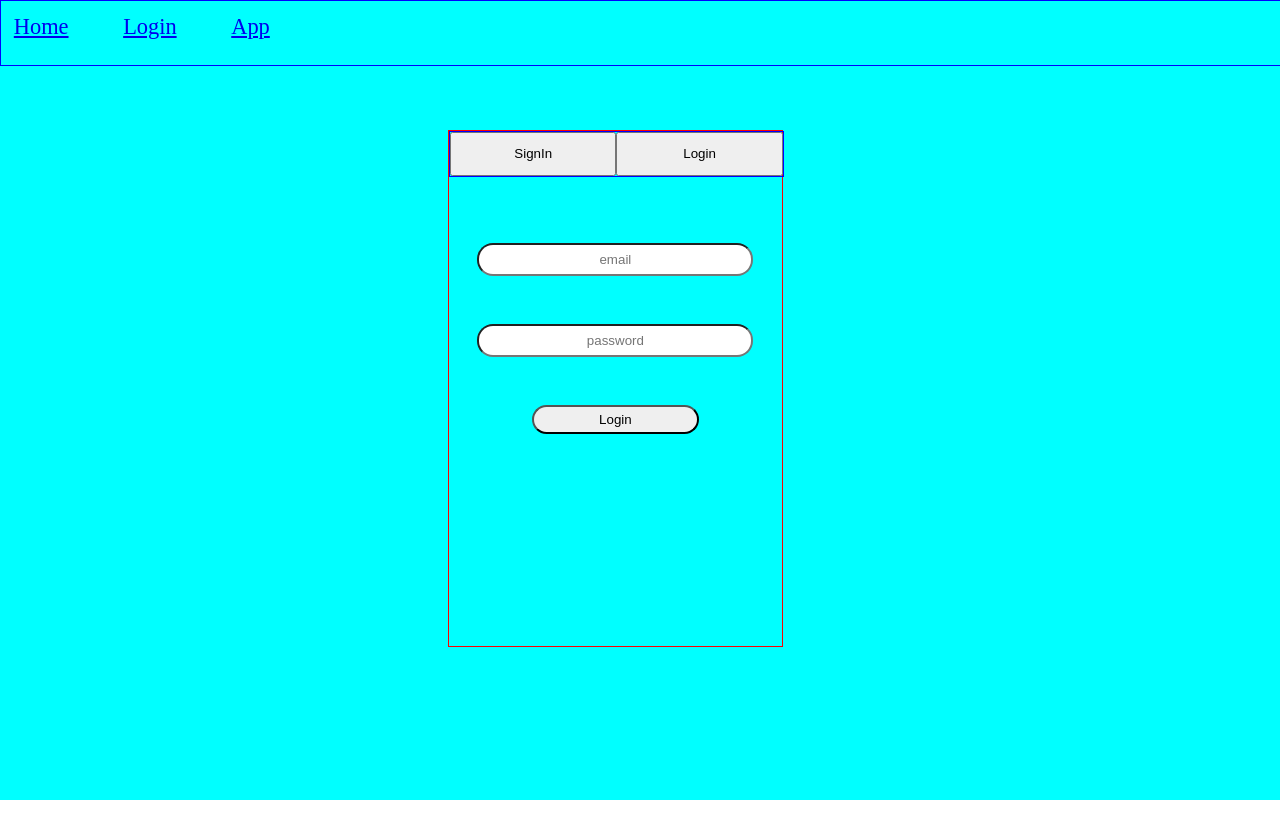
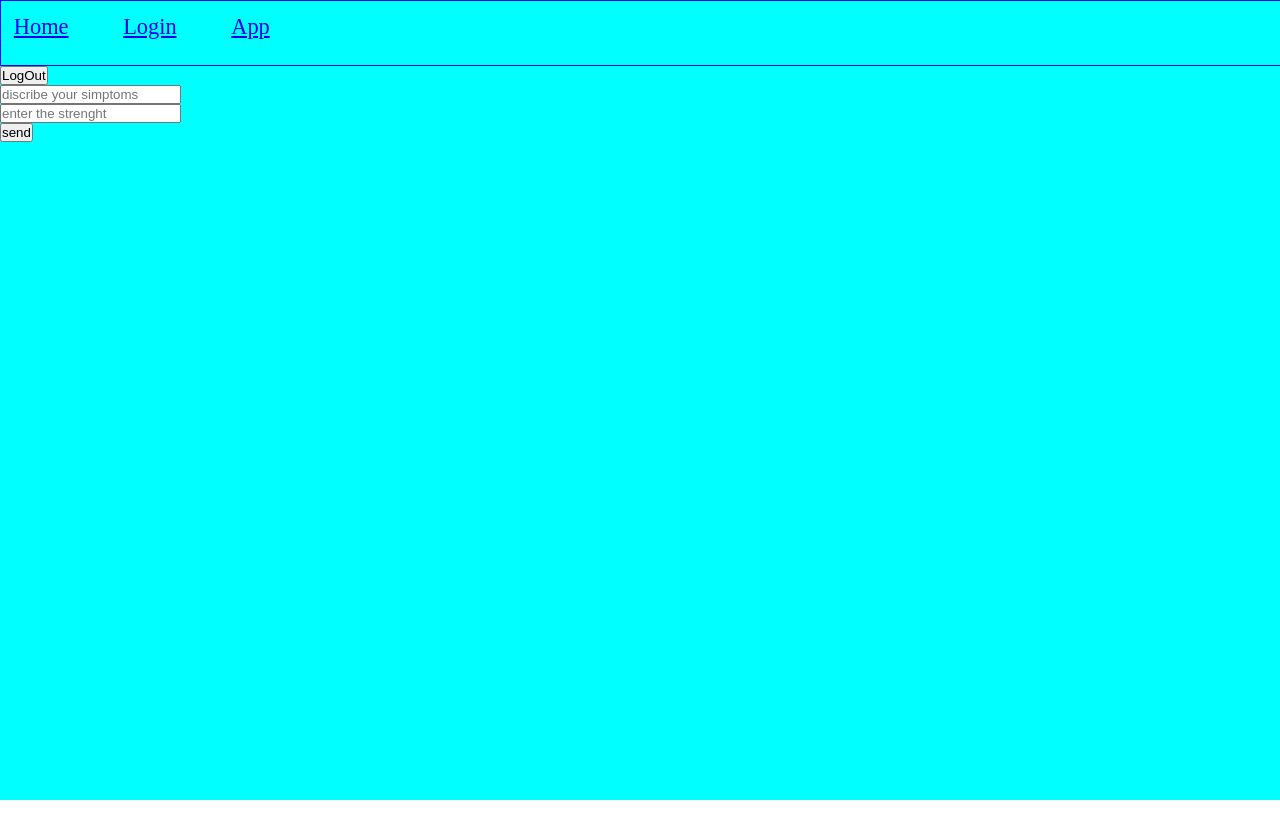
Before and after one commit to Afimc/iro-health, a React (Vite) app: page /app in a window 1280 px wide. Before the commit this address led to /login. Shown: the top 838 px of the page. After the commit the page ends 802 px from the top, so only its background shows below. Built offline with nearby package versions, Linux system fonts and the light colour scheme; no server answers; the database is empty.

Commit message:
setDoc firebase function created and set the app to create furst doc on signIN for the patient with same id as user id , email addres and no simptoms added. plus some changes on store and navigate route

```diff
--- a/src/core/firebase/config.ts
+++ b/src/core/firebase/config.ts
@@ -1,6 +1,6 @@
 import { initializeApp } from "firebase/app";
 import { getAuth, createUserWithEmailAndPassword, signInWithEmailAndPassword, signOut} from "firebase/auth";
-import { initializeFirestore, collection, getDocs, onSnapshot, addDoc, updateDoc, doc, setDoc} from 'firebase/firestore'
+import { initializeFirestore, collection, getDocs, onSnapshot, addDoc, updateDoc, doc, setDoc } from 'firebase/firestore'
 import { ISimptomsData } from "../interfaces";
 
 const firebaseConfig = {
@@ -22,16 +22,16 @@ export const logOut = () => signOut(auth)
 export const DB = initializeFirestore(firebaseApp, {})
 
 const PatientsCollection = collection(DB, 'Patients')
+
 export const onSnapshotUserCollection = (func: any) => onSnapshot(PatientsCollection, func)
+
 getDocs(PatientsCollection)
   .then((result)=>{
     console.log({result})
-    // result.docs[0].id
-
   })
 
-
 export const unSubscribe = onSnapshot(PatientsCollection,(result2)=>{
+  console.log({result2})
   return result2
 })
 
@@ -43,6 +43,12 @@ export const addInfo = (data:ISimptomsData) => addDoc(PatientsCollection,data)
   .catch((error)=>{
     console.log(error);
   })
+
+
+export const SetDOC = (id:any, data:any) => {
+  const docRef = doc(DB, "Patients", id)
+  setDoc(docRef, data)
+}
 
 
 
--- a/src/core/interfaces.tsx
+++ b/src/core/interfaces.tsx
@@ -17,6 +17,7 @@ export interface IsymprmDescription {
 
 export interface IUserStore {
     userUID: string;
+    userEmail:string;
     simptoms: ISimptomsData[];
     userStatus: TStatus;
 
--- a/src/core/stores/userStore.tsx
+++ b/src/core/stores/userStore.tsx
@@ -4,6 +4,7 @@ import { onLogIn } from "../../shared/firebaseFunctions";
 
 export const userStore = create<IUserStore>()((set) => ({
     userUID: '',
+    userEmail:'',
     simptoms: [
         {
             strength:{
@@ -16,7 +17,7 @@ export const userStore = create<IUserStore>()((set) => ({
             }
         }
     ],
-    userStatus: 'LoggedOut',
+    userStatus: 'LoggedIn',
 
     setUserUID: (s) => set(() => ({ userUID: s })),
     setSimptoms: (s) => set(() => ({ simptoms: s })),
--- a/src/pages/app/app.tsx
+++ b/src/pages/app/app.tsx
@@ -1,12 +1,13 @@
 import "./app.scss";
 import { useEffect, useState } from "react";
 import { useNavigate } from "react-router-dom";
-import { logOut, onSnapshotUserCollection,  } from "../../core/firebase/config";
+import { logOut } from "../../core/firebase/config";
 import { LoadingWrapper } from "../../shared/loadingWrapper/loadingWrapper";
 import { userStore } from "../../core/stores/userStore";
 
 
 export function AppPage() {
+  const setUserStatus = userStore((state)=> state.setUserStatus)
   const userStatus = userStore((state) => state.userStatus);
   const navigate = useNavigate();
 
@@ -14,8 +15,7 @@ export function AppPage() {
     if (userStatus==='LoggedOut') {
       navigate("/login");
     }
-    const info = onSnapshotUserCollection(()=>{})
-    console.log(info)
+
   }, []);
 
   const [SimptomData, setSimptomData] = useState({
@@ -33,13 +33,17 @@ export function AppPage() {
 
   const handleSubmit = (e: any) => {
     e.preventDefault();
-   console.log(SimptomData)
+
+
+
 
   }
 
   function onLogOut() {
     logOut();
+    setUserStatus('LoggedOut')
     navigate("/");
+
   }
 
   return (
--- a/src/pages/enter/login-signin/login/login.tsx
+++ b/src/pages/enter/login-signin/login/login.tsx
@@ -6,6 +6,7 @@ import { userStore } from '../../../../core/stores/userStore';
 
 
 export function Login() {
+  const setUserStatus = userStore((state)=> state.setUserStatus)
   const userStatus = userStore((state) => state.userStatus);
   const navigate = useNavigate()
   useEffect(()=>{
@@ -31,15 +32,17 @@ export function Login() {
     e.preventDefault();
     logInWithEmail(formData.email, formData.password)
       .then(()=>{
-        navigate('/app')
+        navigate('/app');
+        setUserStatus('LoggedIn')
+        setFormData({
+          email: '',
+          password: ''
+        });
       })
       .catch((error)=>{
         console.log(error)
       })
-    setFormData({
-      email: '',
-      password: ''
-    });
+
   };
 
     return (
--- a/src/pages/enter/login-signin/signin/patientSignIn/patientSignIn.tsx
+++ b/src/pages/enter/login-signin/signin/patientSignIn/patientSignIn.tsx
@@ -1,6 +1,8 @@
 import { useState } from 'react';
 import './patientSignIn.scss';
-import { createUserWithEmail } from '../../../../../core/firebase/config';
+import { SetDOC, createUserWithEmail } from '../../../../../core/firebase/config';
+import { setDoc } from 'firebase/firestore';
+import { OnSignIn } from '../../../../../shared/firebaseFunctions';
 
 export function PatientSignIn() {
     const [formData, setFormData] = useState({
@@ -18,7 +20,11 @@ export function PatientSignIn() {
 
       const handleSubmit = (e:any) => {
         e.preventDefault();
-        createUserWithEmail(formData.email, formData.password);
+        createUserWithEmail(formData.email, formData.password)
+          .then((res)=>{
+
+            OnSignIn(res)
+          })
         setFormData({
           email: '',
           password: '',
--- a/src/shared/firebaseFunctions.tsx
+++ b/src/shared/firebaseFunctions.tsx
@@ -1,8 +1,28 @@
-import { onSnapshotUserCollection, unSubscribe } from "../core/firebase/config"
+import { SetDOC, onSnapshotUserCollection, unSubscribe } from "../core/firebase/config"
 
 export const onLogIn = () => {
-   const info = unSubscribe()
-   console.log(info)
 
 
 }
+
+export function OnSignIn(res:any) {
+
+    const data={
+        userUID: res.user.uid,
+        userEmail:  res.user.email,
+        simptoms: [
+            {
+                strength:{
+                    value: 0,
+                    time: new Date().toString(),
+                },
+                symptom_description: {
+                    value: 'defoult',
+                    time: new Date().toString()
+                }
+            }
+        ],
+      }
+      SetDOC(res.user.uid,data)
+     console.log(res.user.uid)
+}
```
